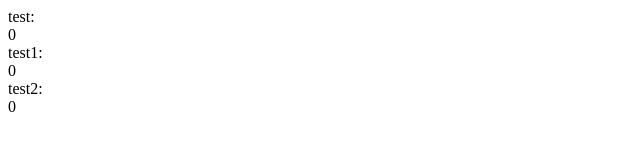
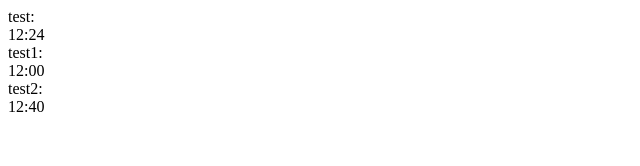
Before and after one commit to tacotaco0808/meter_schedule_app, a React (Vite) app: page / in a window 1280 px wide. Shown: the top 166 px of the page, without its empty margins (0-640 px from the left). Built offline with nearby package versions, Linux system fonts and the light colour scheme.

Commit message:
#1 入力ボックスにそれぞれ初期値を与える

```diff
--- a/src/componetns/ScheduleContainer.jsx
+++ b/src/componetns/ScheduleContainer.jsx
@@ -2,15 +2,16 @@ import PropTypes from "prop-types";
 import { ScheduleItem } from "./ScheduleItem";
 import { ScheduleTime } from "./ScheduleTime";
 
-export const ScheduleContainer = ({ label }) => {
+export const ScheduleContainer = ({ label, time }) => {
   return (
     <div>
       <ScheduleItem label={label} />
-      <ScheduleTime />
+      <ScheduleTime time={time} />
     </div>
   );
 };
 
 ScheduleContainer.propTypes = {
   label: PropTypes.string,
+  time: PropTypes.string,
 };
--- a/src/componetns/ScheduleTime.jsx
+++ b/src/componetns/ScheduleTime.jsx
@@ -1,15 +1,16 @@
 import { useRef, useState } from "react";
+import PropTypes from "prop-types";
 
-export const ScheduleTime = () => {
+export const ScheduleTime = ({ time }) => {
   const inputTimeRef = useRef();
-  const [scheduleTime, setScheduleTime] = useState(0);
+  const [scheduleTime, setScheduleTime] = useState(time);
   const [isVisible, setIsVisible] = useState(false);
   const inputTimeChange = () => {
     setScheduleTime(inputTimeRef.current.value);
   };
   const handleKeyDown = (e) => {
     if (e.key === "Enter") {
-      console.log("enter");
+      console.log(scheduleTime);
       setIsVisible(!isVisible);
     }
   };
@@ -35,3 +36,6 @@ export const ScheduleTime = () => {
     </div>
   );
 };
+ScheduleTime.propTypes = {
+  time: PropTypes.string,
+};
--- a/src/componetns/ScheduleTree.jsx
+++ b/src/componetns/ScheduleTree.jsx
@@ -3,9 +3,9 @@ import { ScheduleContainer } from "./ScheduleContainer";
 export const ScheduleTree = () => {
   return (
     <>
-      <ScheduleContainer label="test" />
-      <ScheduleContainer label="test1" />
-      <ScheduleContainer label="test2" />
+      <ScheduleContainer label="test" time="12:24" />
+      <ScheduleContainer label="test1" time="12:00" />
+      <ScheduleContainer label="test2" time="12:40" />
     </>
   );
 };
```
